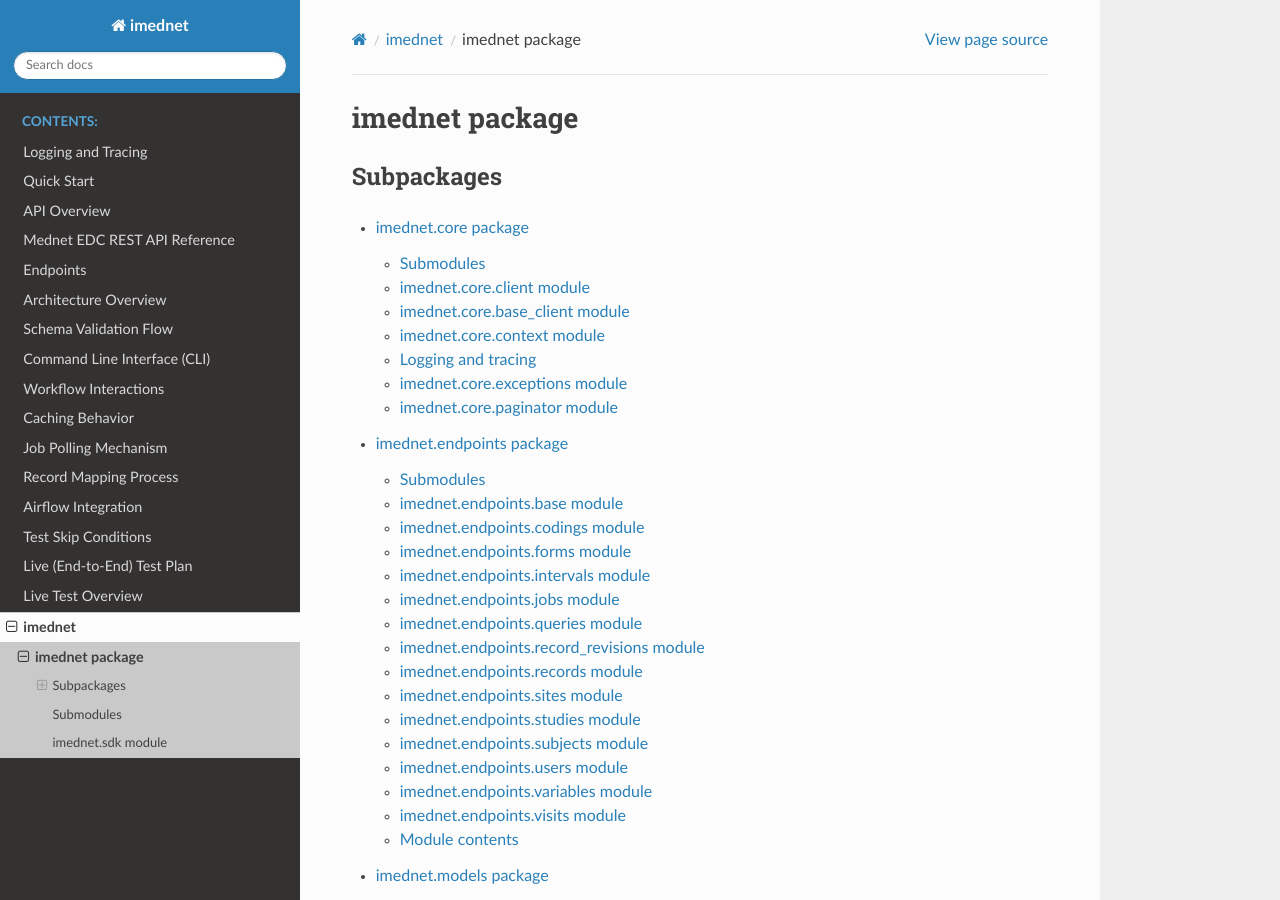
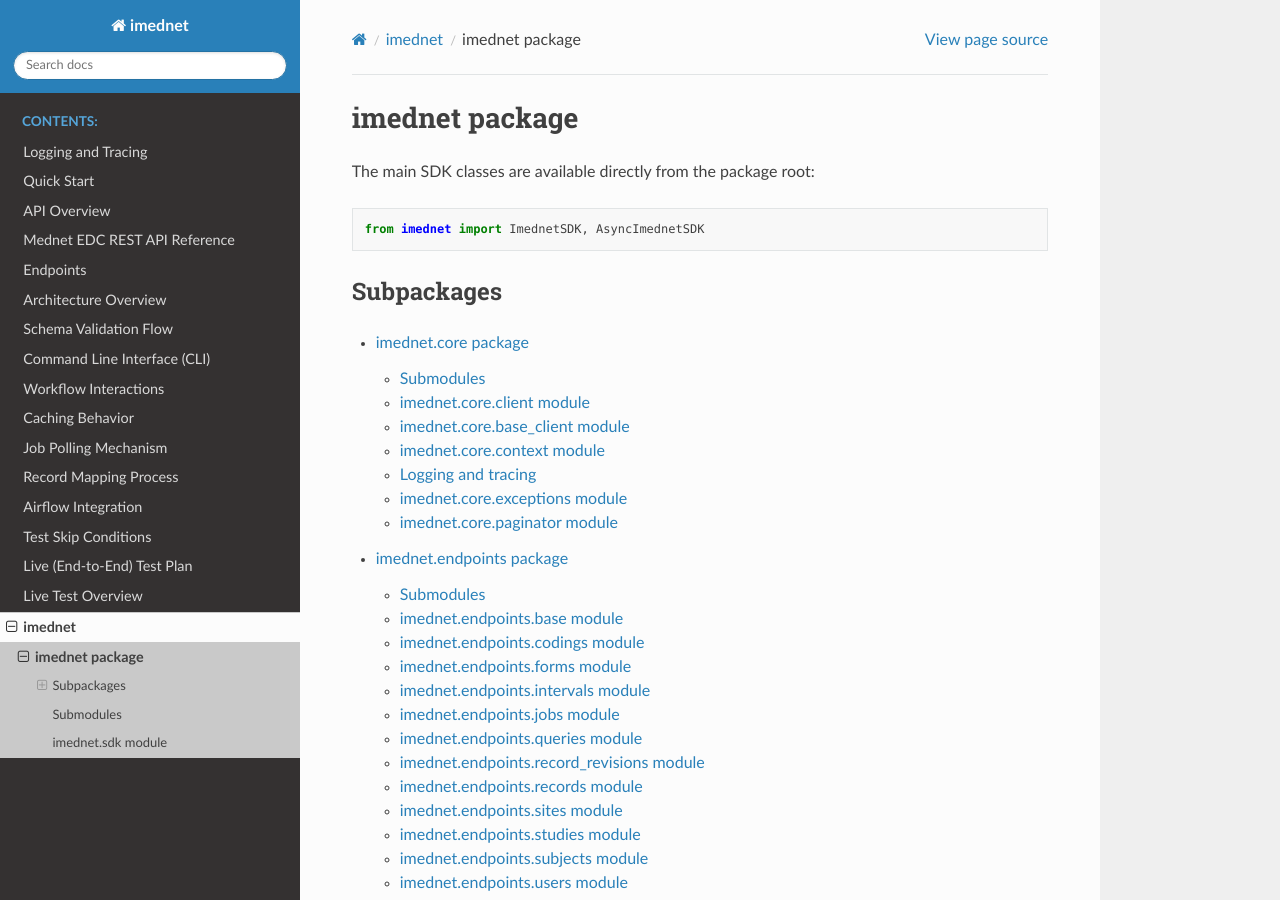
Before and after one commit to fderuiter/imednet-python-sdk, a Sphinx documentation site: the page built from docs/imednet.rst, in a window 1280 px wide and 900 px high. Built offline with Sphinx 7.4.7 and the Read the Docs theme 3.1.0, drawn with Linux system fonts in a browser that asks for light colours.

```diff
--- a/docs/imednet.rst
+++ b/docs/imednet.rst
@@ -1,5 +1,11 @@
 imednet package
 ===============
+
+The main SDK classes are available directly from the package root:
+
+.. code-block:: python
+
+   from imednet import ImednetSDK, AsyncImednetSDK
 
 Subpackages
 -----------
--- a/docs/job_polling.rst
+++ b/docs/job_polling.rst
@@ -25,7 +25,7 @@
 
 .. code-block:: python
 
-   from imednet.sdk import ImednetSDK, AsyncImednetSDK
+   from imednet import ImednetSDK, AsyncImednetSDK
 
    # synchronous
    sdk = ImednetSDK()
--- a/docs/live_test_plan.rst
+++ b/docs/live_test_plan.rst
@@ -1,7 +1,7 @@
 Live (End-to-End) Test Plan
 ===========================
 
-These tests execute against a real iMedNet environment. They are skipped by default
+These tests execute against a real iMednet environment. They are skipped by default
 and require ``IMEDNET_RUN_E2E=1`` with valid credentials. Each item below should be
 covered by a dedicated test case so failures are easy to diagnose.
 
--- a/docs/live_tests.rst
+++ b/docs/live_tests.rst
@@ -2,7 +2,7 @@
 ==================
 
 This document summarizes the end-to-end tests located in ``tests/live``. These tests
-execute against a real iMedNet environment and are skipped unless the environment
+execute against a real iMednet environment and are skipped unless the environment
 variable ``IMEDNET_RUN_E2E=1`` is set along with valid credentials (``IMEDNET_API_KEY``
 and ``IMEDNET_SECURITY_KEY``). Each test verifies that the SDK behaves correctly
 when interacting with a running server.
@@ -86,4 +86,4 @@
 
 Expected Results
 ----------------
-All live tests should pass when run against a properly configured iMedNet environment. Each test ensures that API calls succeed without raising exceptions and that any created files or returned objects match the requested parameters. Failures typically indicate connectivity issues or a mismatch between the SDK and server APIs.
+All live tests should pass when run against a properly configured iMednet environment. Each test ensures that API calls succeed without raising exceptions and that any created files or returned objects match the requested parameters. Failures typically indicate connectivity issues or a mismatch between the SDK and server APIs.
--- a/docs/test_skip_conditions.rst
+++ b/docs/test_skip_conditions.rst
@@ -7,7 +7,7 @@
 
 End-to-End Tests
 ----------------
-The files under ``tests/live`` exercise the SDK against a real iMedNet
+The files under ``tests/live`` exercise the SDK against a real iMednet
 environment. All of these tests are skipped unless ``IMEDNET_RUN_E2E=1`` and valid
 credentials are supplied via ``IMEDNET_API_KEY`` and ``IMEDNET_SECURITY_KEY``
 (optionally ``IMEDNET_BASE_URL``).
--- a/pyproject.toml
+++ b/pyproject.toml
@@ -12,7 +12,7 @@
 [tool.poetry]
 name = "imednet"
 version = "0.1.0"
-description = "Official Python client for the iMedNet clinical trials API"
+description = "Official Python client for the iMednet clinical trials API"
 readme = "README.md"
 keywords = ["imednet", "clinical trials", "sdk", "api"]
 classifiers = [
```
Also changed, not shown: CHANGELOG.md (+2 -1 lines), CONTRIBUTING.md (+1 -1 lines), README.md (+2 -2 lines), 5 other files.
